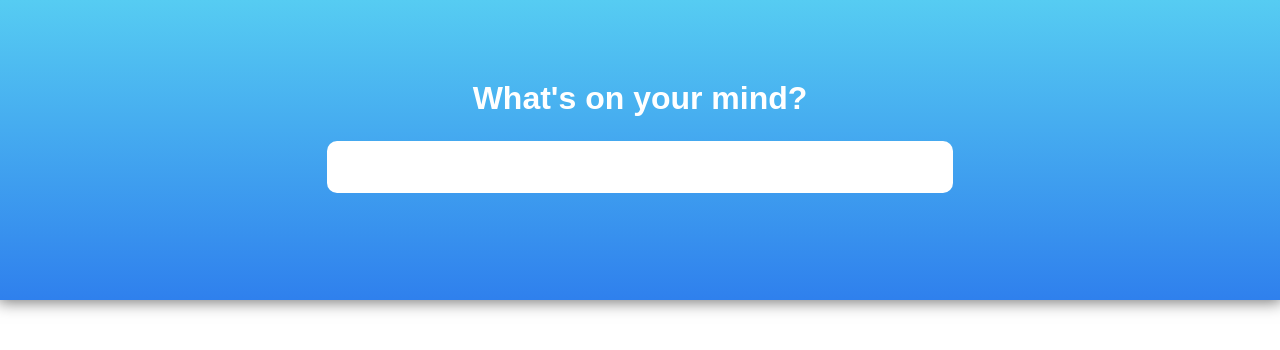
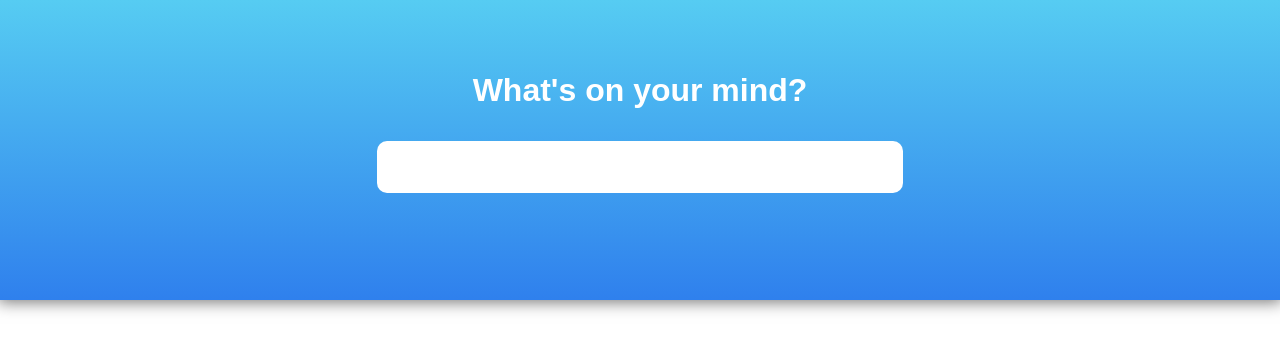
Before and after one commit to mhedengren/Flickr-API, a plain HTML site: page index.html in a window 1280 px wide. Drawn offline with Linux system fonts and the light colour scheme.

Commit message:
change width of input-field

```diff
--- a/css/style.css
+++ b/css/style.css
@@ -191,7 +191,7 @@ input[type="text"] {
     }
 
     h1 {
-        padding: 5rem 0 1.5rem 0;
+        padding: 4.5rem 0 2rem 0;
         font-size: 2rem;
     }
 
@@ -205,7 +205,7 @@ input[type="text"] {
 
     input[type="text"] {
         padding: .8rem;
-        width: 600px;
+        width: 500px;
     }
 
     .column-wrapper img {
```
